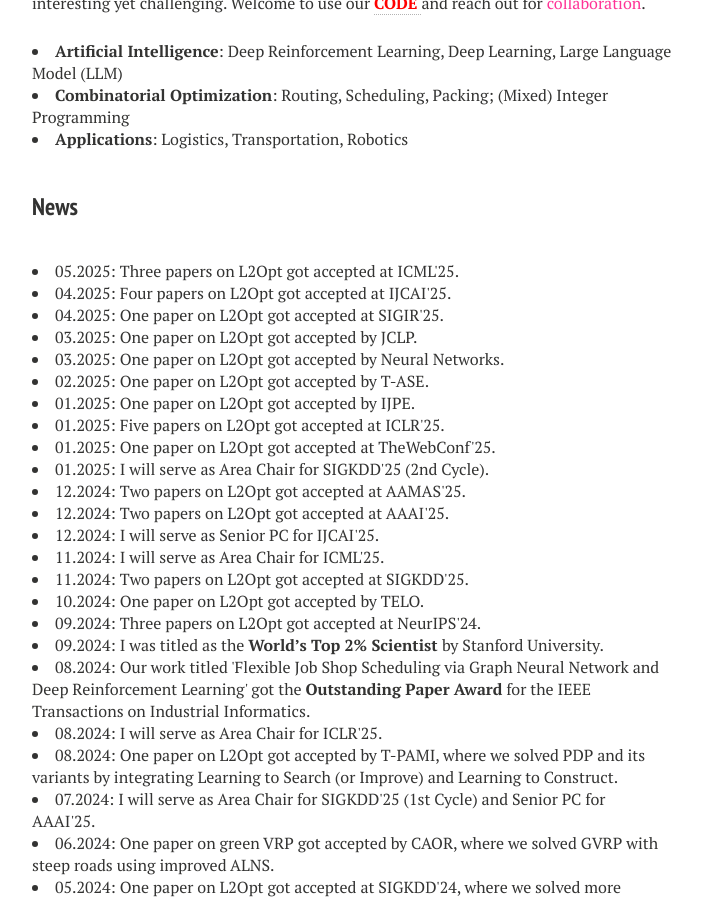
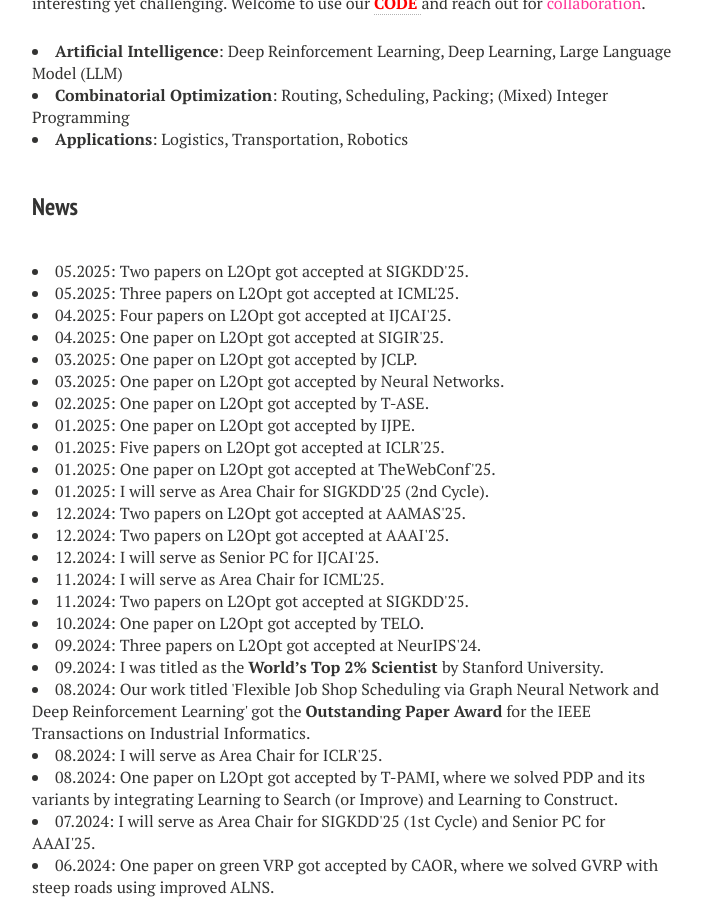
Before and after one commit to zhiguangcaosg/zhiguangcaosg.github.io, a Jekyll site: the page built from index.md, in a window 1280 px wide and 900 px high, scrolled down 812 px. Shown: the whole window, without its empty margins (288-990 px from the left). Built offline with Jekyll 4.4.1, drawn with Linux system fonts in a browser that asks for light colours; nearby versions of some CDN libraries.

Commit message:
Update index.md

```diff
--- a/index.md
+++ b/index.md
@@ -38,6 +38,10 @@ image: banner1.png
 </li>
 
 <h3 style="margin-bottom:-8px;padding-top:20px;">News</h3> <br>
+
+<li>
+05.2025:  Two papers on L2Opt got accepted at SIGKDD'25.
+</li>
 
 <li>
 05.2025:  Three papers on L2Opt got accepted at ICML'25.
```
